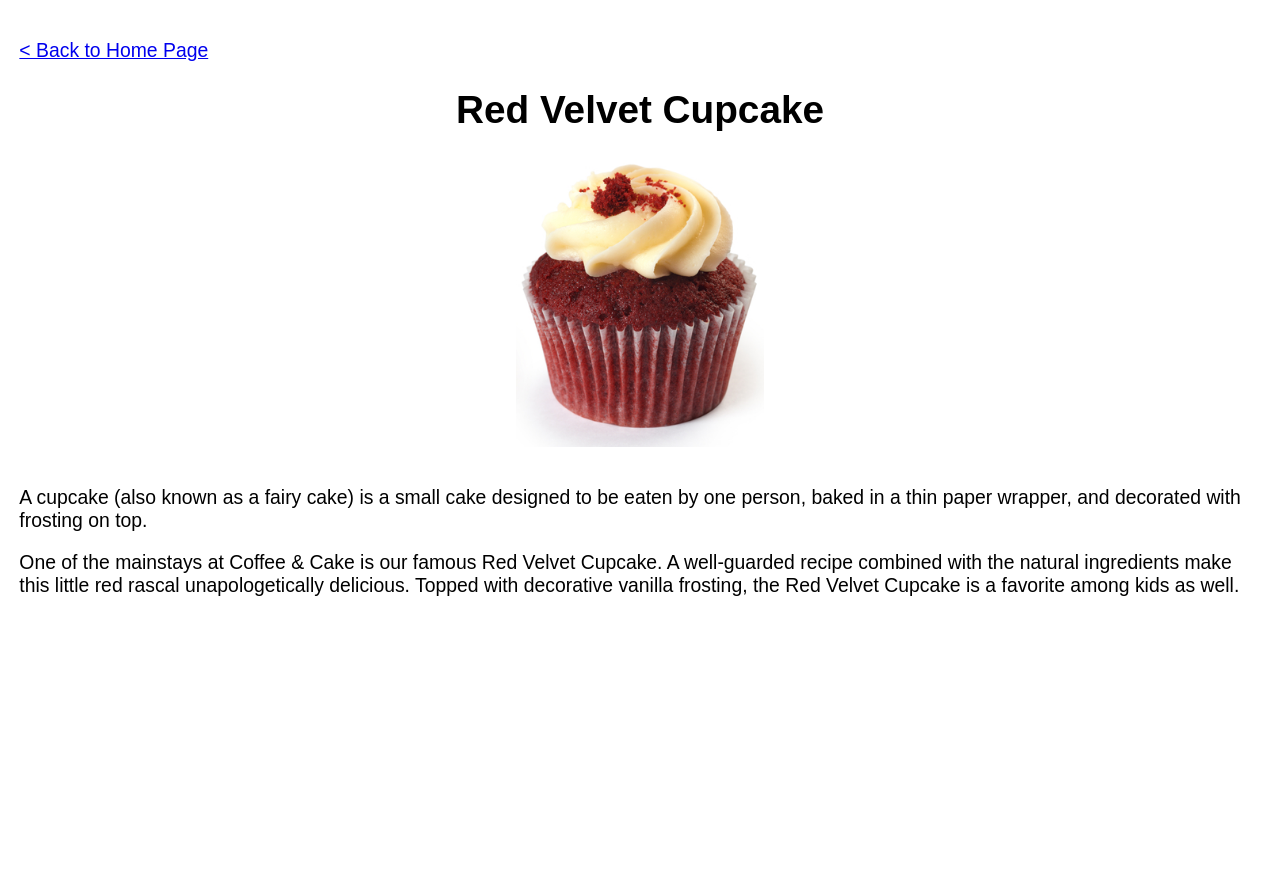
After one commit to chrisdav6/coffee-and-cake, a PHP site: page /dessert/cupcakes/cupcake.html in a window 1280 px wide. The commit adds this page. Run offline with PHP 8.4, Linux system fonts and the light colour scheme.

Commit message:
Completed cupcake page - End of project!

```diff
--- a/css/styles.css
+++ b/css/styles.css
@@ -32,3 +32,10 @@ h1 {
   display: block;
   margin: 0 auto 2em auto;
 }
+
+/* Cupcake */
+.cupcakeImage {
+  width: 20%;
+  display: block;
+  margin: 0 auto 2em auto;
+}
--- /dev/null
+++ b/dessert/cupcakes/cupcake.html
@@ -0,0 +1,27 @@
+<!DOCTYPE html>
+<html lang="en">
+
+<head>
+  <meta charset="UTF-8">
+  <meta name="viewport" content="width=device-width, initial-scale=1.0">
+  <meta http-equiv="X-UA-Compatible" content="ie=edge">
+  <title>Coffee And Cake - Cupcake</title>
+  <link rel="stylesheet" href="../../css/styles.css">
+</head>
+
+<body>
+  <a href="../../index.html">&lt; Back to Home Page</a>
+
+  <h1>Red Velvet Cupcake</h1>
+
+  <img class="cupcakeImage" src="../../images/cupcake.png" alt="A nice picture of a ding dang cupcake!">
+
+  <p>A cupcake (also known as a fairy cake) is a small cake designed to be eaten by one person, baked in a thin paper
+    wrapper, and decorated with frosting on top.</p>
+
+  <p>One of the mainstays at Coffee & Cake is our famous Red Velvet Cupcake. A well-guarded recipe combined with the
+    natural ingredients make this little red rascal unapologetically delicious. Topped with decorative vanilla frosting,
+    the Red Velvet Cupcake is a favorite among kids as well.</p>
+</body>
+
+</html>
--- a/index.html
+++ b/index.html
@@ -34,7 +34,7 @@
         <ul>
           <li>Chocolate</li>
           <li>Vanilla</li>
-          <li><a href="./cupcake.html">Red Velvet</a></li>
+          <li><a href="./dessert/cupcakes/cupcake.html">Red Velvet</a></li>
         </ul>
       </li>
       <li><a href="./dessert/sweets.html">Sweets</a></li>
```
Also changed, not shown: cupcake.html (deleted, +0 -24 lines).
